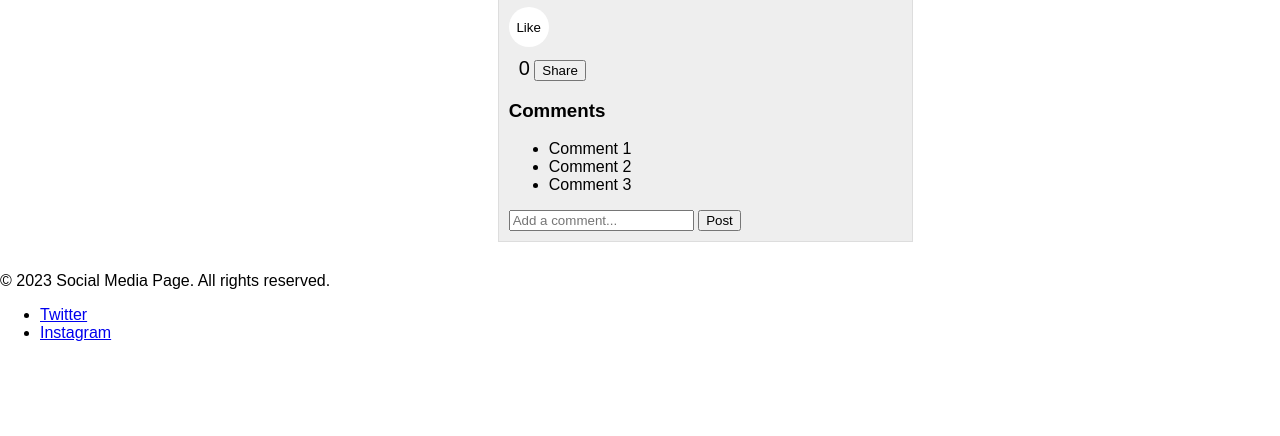
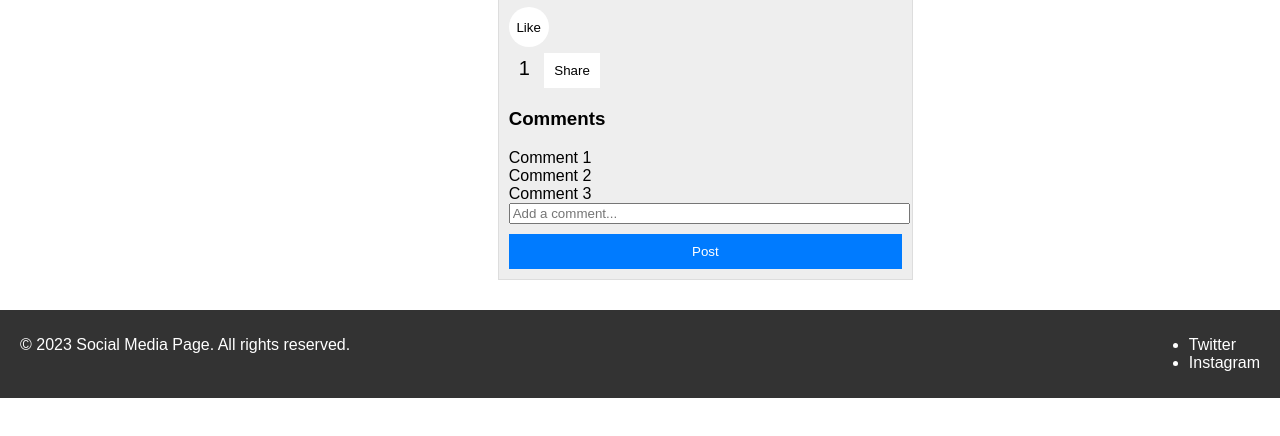
Before and after one commit to Alisha-Benjamin/blackbox1, a plain HTML site: page index.html in a window 1280 px wide. Both pictures are taken after a click on the button "Like". Shown: the part 186-622 px from the top of the page. Drawn offline with Linux system fonts and the light colour scheme.

Commit message:
Update index.html

```diff
--- a/index.html
+++ b/index.html
@@ -2,7 +2,6 @@
 <html>
   <head>
     <title>Social Media Page</title>
-    <link rel="stylesheet" type="text/css" href="styles.css">
     <style>
       body {
         font-family: Arial, sans-serif;
@@ -69,11 +68,67 @@ header a {
         color: red;
       }
 
-.like-counter {
+      .share-button {
+        background-color: #fff;
+        border: none;
+        padding: 10px;
+        margin-left: 10px;
+      }
+
+      .share-button:hover {
+        background-color: #f0f0f0;
+      }
+
+      .like-counter,
+      .comment-counter {
         display: inline-block;
         font-size: 20px;
         margin-left: 10px;
         margin-top: 10px;
+      }
+
+      .comments {
+        margin-top: 20px;
+      }
+
+      .comment-list {
+        list-style-type: none;
+        padding: 0;
+        margin: 0;
+      }
+
+      .comment {
+        margin-bottom: 10px;
+      }
+
+      .comment-input {
+        width: 100%;
+        margin-bottom: 10px;
+      }
+
+      .post-comment-button {
+        background-color: #007bff;
+        color: #fff;
+        border: none;
+        padding: 10px;
+        width: 100%;
+      }
+
+      .post-comment-button:hover {
+        background-color: #0062cc;
+      }
+
+      footer {
+        background-color: #333;
+        color: #fff;
+        display: flex;
+        justify-content: space-between;
+        padding: 10px 20px;
+      }
+
+      footer a {
+        color: #fff;
+        text-decoration: none;
       }
     </style>
   </head>
@@ -96,17 +151,17 @@ header a {
           <img src="photo1.jpg" alt="Photo 1">
           <button class="like-button" onclick="likePhoto(this)">Like</button>
           <span class="like-counter">0</span>
-          <button class="share-button">Share</button>
+          <button class="share-button" onclick="sharePhoto(this)">Share</button>
           <div class="comments">
             <h3>Comments</h3>
-            <ul>
+            <ul class="comment-list">
               <li>Comment 1</li>
               <li>Comment 2</li>
               <li>Comment 3</li>
             </ul>
-            <form>
-              <input type="text" placeholder="Add a comment...">
-              <button type="submit">Post</button>
+            <form id="comment-form">
+              <input type="text" class="comment-input" placeholder="Add a comment...">
+              <button type="submit" class="post-comment-button">Post</button>
             </form>
           </div>
         </div>
@@ -120,6 +175,42 @@ header a {
         <li><a href="https://instagram.com">Instagram</a></li>
       </ul>
     </footer>
-    <script src="script.js"></script>
+    <script>
+      let likeButton = document.querySelector('.like-button');
+      let likeCounter = document.querySelector('.like-counter');
+      let shareButton = document.querySelector('.share-button');
+      let commentForm = document.querySelector('#comment-form');
+      let commentInput = document.querySelector('.comment-input');
+      let commentList = document.querySelector('.comment-list');
+
+      let currentPhoto = {};
+
+      function likePhoto(button) {
+        if (button.classList.contains('liked')) {
+          button.classList.remove('liked');
+          likeCounter.textContent = parseInt(likeCounter.textContent) - 1;
+        } else {
+          button.classList.add('liked');
+          likeCounter.textContent = parseInt(likeCounter.textContent) + 1;
+        }
+      }
+
+      function sharePhoto(button) {
+        // Add sharing functionality here
+      }
+
+      function postComment(event) {
+        event.preventDefault();
+        let commentText = commentInput.value;
+        if (commentText.trim() !== '') {
+          let comment = document.createElement('li');
+          comment.textContent = commentText;
+          commentList.appendChild(comment);
+          commentInput.value = '';
+        }
+      }
+
+      commentForm.addEventListener('submit', postComment);
+    </script>
   </body>
 </html>
```
Lines whose indentation alone changed are shown as unchanged.
